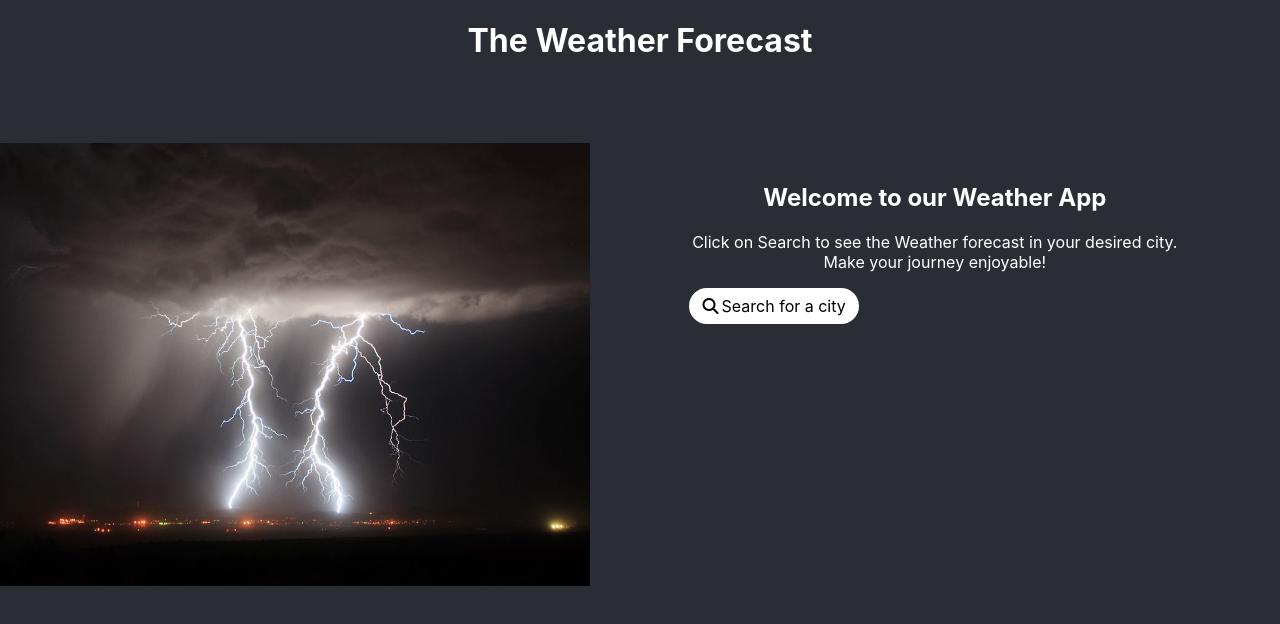
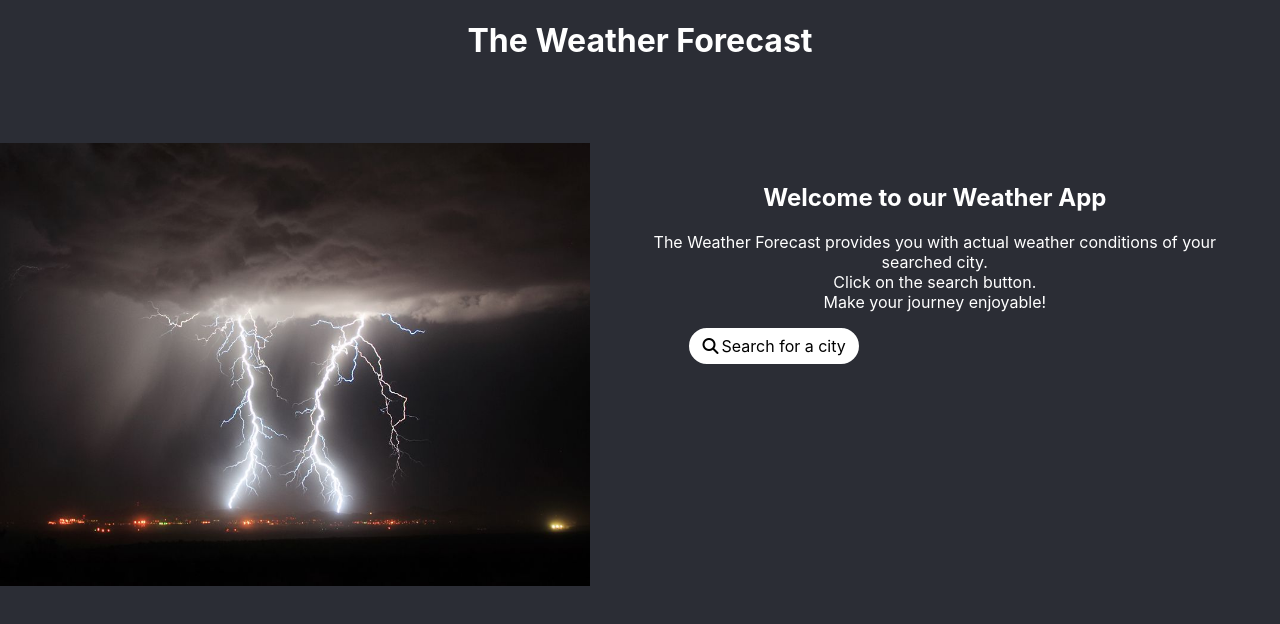
Before and after one commit to oemerueguer/weatherapp, a React (Create React App) app: page / in a window 1280 px wide. Shown: the top 624 px of the page. Built offline with nearby package versions, Linux system fonts and the light colour scheme.

Commit message:
text changed

```diff
--- a/src/components/Home.js
+++ b/src/components/Home.js
@@ -12,7 +12,9 @@ export default function Home() {
           <div className="TextContent">
             <h2 className="Heading">Welcome to our Weather App</h2>
             <p className="Paragraph">
-              Click on Search to see the Weather forecast in your desired city.
+              The Weather Forecast provides you with actual weather conditions of your searched city.
+              <br/>
+              Click on the search button.
               <br />
               Make your journey enjoyable!
             </p>
```
